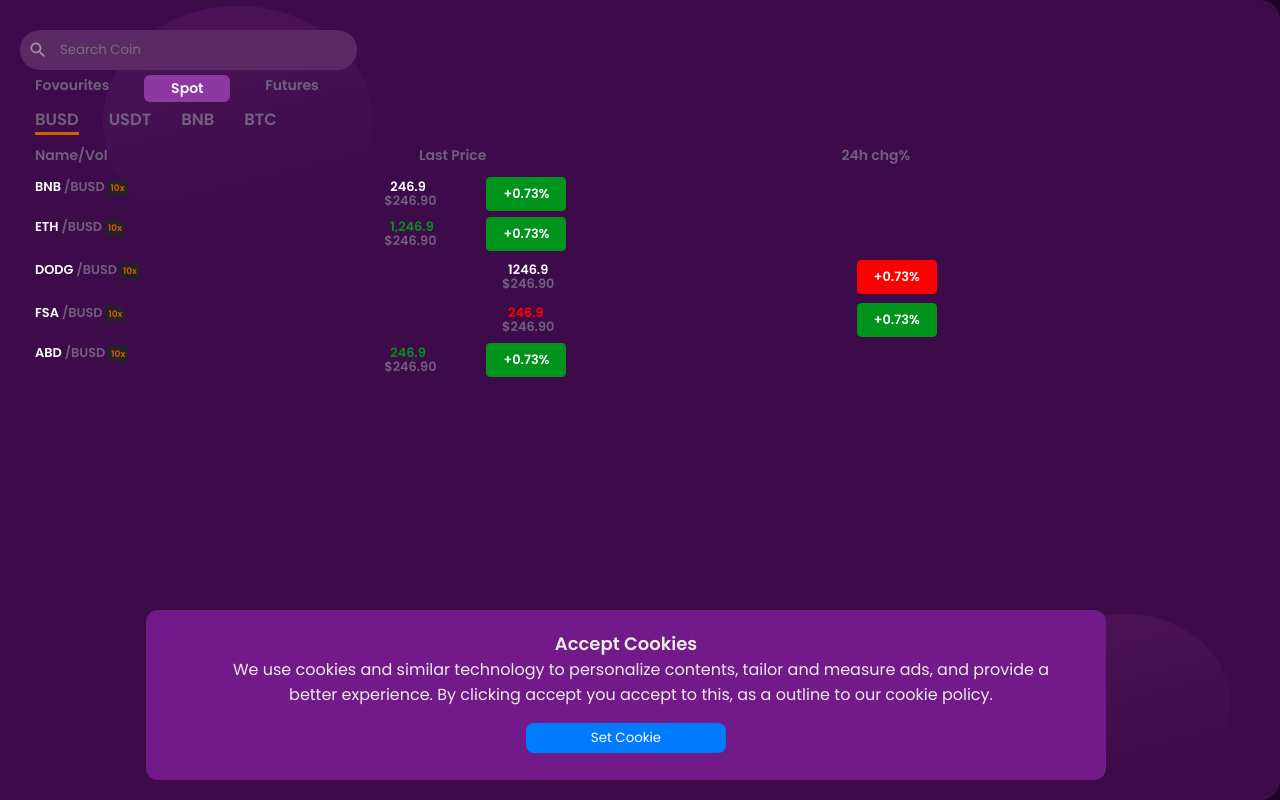
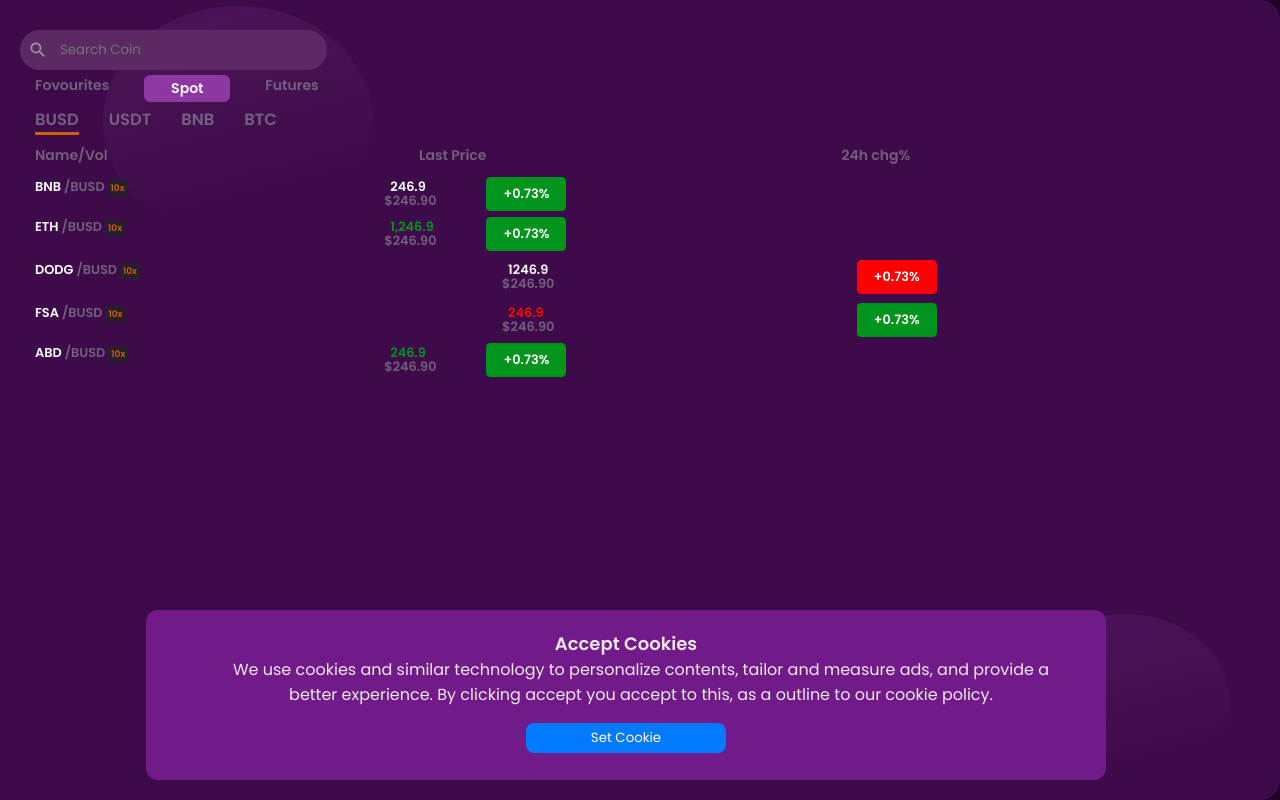
Before and after one commit to DCC-exchange/frontend, a React (Create React App) app: page /marketspot in a window 1280 px wide. Built offline with nearby package versions, Linux system fonts and the light colour scheme.

Commit message:
styles: reduce search

```diff
--- a/src/pages/style/MarketSpot.css
+++ b/src/pages/style/MarketSpot.css
@@ -27,7 +27,7 @@
     }
     .search_header_spot input{
     background-color: #5B2963;
-    width: 287px;
+    width: 257px;
      padding: 10px;
     border: none;
     outline: none;
```
